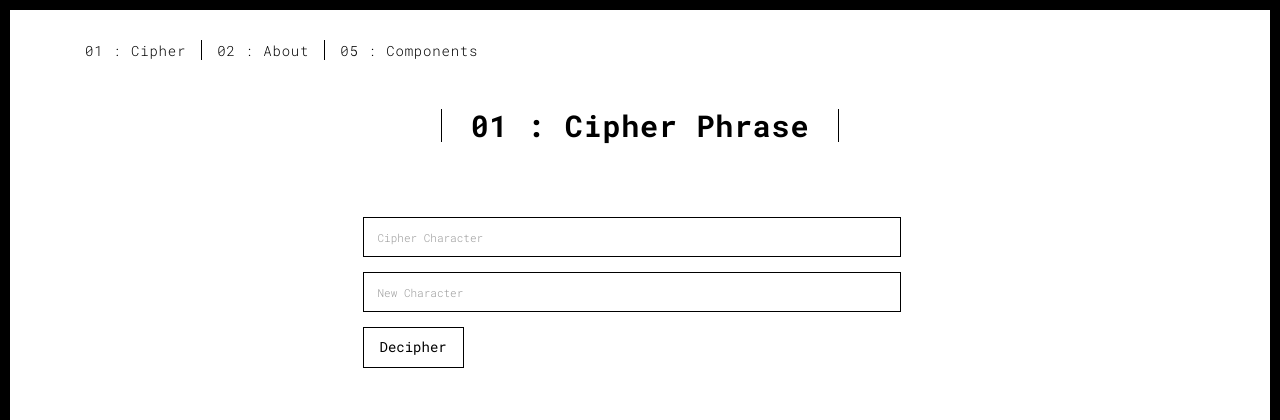
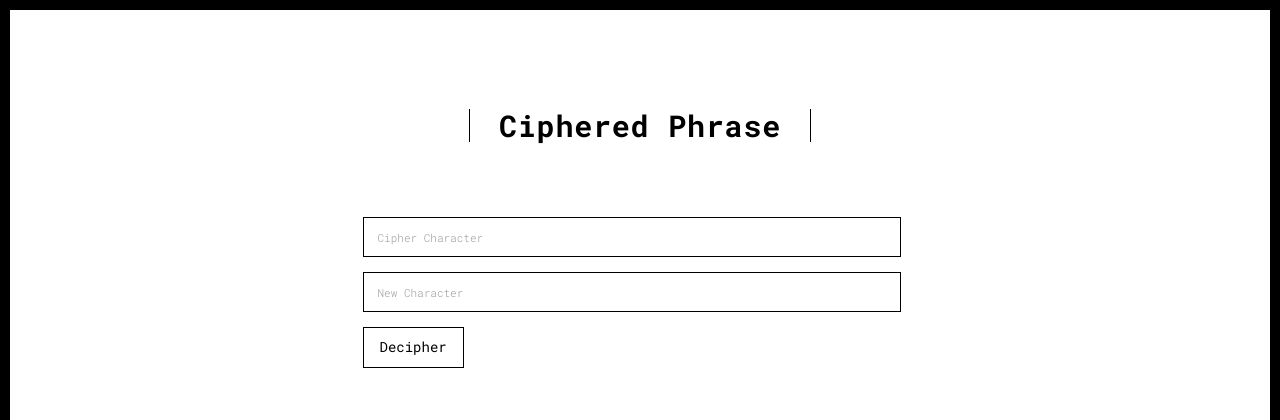
Before and after one commit to KeanoW/Decipher_Website, a Flask app: page / in a window 1280 px wide; the page is wider, and only the part inside the window is pictured. Shown: the top 420 px of that part. Run offline with Flask 2, Linux system fonts and the light colour scheme; some libraries are stand-ins or nearby versions.

Commit message:
Changes to cipher.html and removed about.

```diff
--- a/decipher_game.py
+++ b/decipher_game.py
@@ -23,6 +23,7 @@ while(True):
     if count < 1:
         ciphered_phrase_str = "".join(map(str, ciphered_phrase))
         print(ciphered_phrase_str)
+        # print(phrase)
         count = 1
 
     ciphered_char = input("Character you want to change: ").lower()
--- a/server.py
+++ b/server.py
@@ -13,7 +13,7 @@ cipher_chars = ciph_function.create_cipher_key_list(alphabet, phrase_alphabet)
 filtered_phrase_list = ciph_function.remove_punctuation_marks(phrase)
 ciphered_phrase = ciph_function.create_cipher_phrase(filtered_phrase_list, cipher_dict)
 ciphered_phrase_str = "".join(map(str, ciphered_phrase))
-
+ciph_char = True
 app = Flask(__name__)
 
 # @app.route("/")
@@ -23,16 +23,15 @@ app = Flask(__name__)
 
 @app.route("/")
 def home():
-    return render_template("/cipher.html", ciphered_phrase_str=ciphered_phrase_str)
+    return render_template("/cipher.html", ciphered_phrase_str=ciphered_phrase_str, ciph_char=ciph_char)
 
 @app.route("/cipher")
 def cipher():
-    return render_template("/cipher.html", ciphered_phrase_str=ciphered_phrase_str)
+    return render_template("/cipher.html", ciphered_phrase_str=ciphered_phrase_str, ciph_char=ciph_char)
 
-@app.route('/change_char', methods=['POST', 'GET'])
-def change_char():
+@app.route('/decipher', methods=['POST', 'GET'])
+def decipher():
     ciph_char = False
-    ciphered_phrase_str = ""
     if request.method == 'POST':
         data = request.form.to_dict()
         ciphered_char = data['ciph_char'].lower()
@@ -47,17 +46,6 @@ def change_char():
             modified_ciphered_phrase = ciph_function.update_cipher(filtered_phrase_list, modified_dict)
 
         ciphered_phrase_str = "".join(map(str, modified_ciphered_phrase))
-        return render_template("/cipher.html", ciphered_phrase_str=ciphered_phrase_str)
+        return render_template("/cipher.html", ciphered_phrase_str=ciphered_phrase_str, ciph_char=ciph_char)
     else:
         return "Oops! Something went wrong."
-
-@app.route("/about")
-def about():
-    return render_template("/about.html")
-
-@app.route("/components")
-def components():
-    return render_template("/components.html")
-
-if __name__ == "__main__":
-    app.run(debug=True)
--- a/templates/cipher.html
+++ b/templates/cipher.html
@@ -34,15 +34,6 @@
           <span class="icon-bar"></span>
           <span class="icon-bar"></span>
         </button>
-
-      <div class="collapse navbar-collapse" id="navbar-collapse">
-        <ul class="nav navbar-nav ">
-          <li><a href="/cipher" title="">01 : Cipher</a></li>
-          <li><a href="/about" title="">02 : About</a></li>
-          <li><a href="/components" title="">05 : Components</a></li>
-        </ul>
-
-      </div>
     </div>
   </nav>
 </header>
@@ -52,12 +43,12 @@
       <div class="row">
         <div class="col-xs-12">
           <div class="section-container-spacer text-center">
-            <h1 class="h2">01 : Cipher Phrase</h1>
+            <h1 class="h2">Ciphered Phrase</h1>
           </div>
 
           <div class="row">
             <div class="col-md-10 col-md-offset-3">
-               <form action="change_char" method="post" class="reveal-content">
+               <form action="decipher" method="post" class="reveal-content">
                   <div class="row" >
                     <div class="col-md-7">
                         <p id="phrase">{{ciphered_phrase_str}}</p>
@@ -71,6 +62,10 @@
                     </div>
                   </div>
                 </form>
+
+              {% if ciph_char == False %}
+                <div class="alert-danger alert" role="alert">The character you have entered isn't in the cipher! Bitch</div>
+              {% endif %}
             </div>
 
           </div>
```
